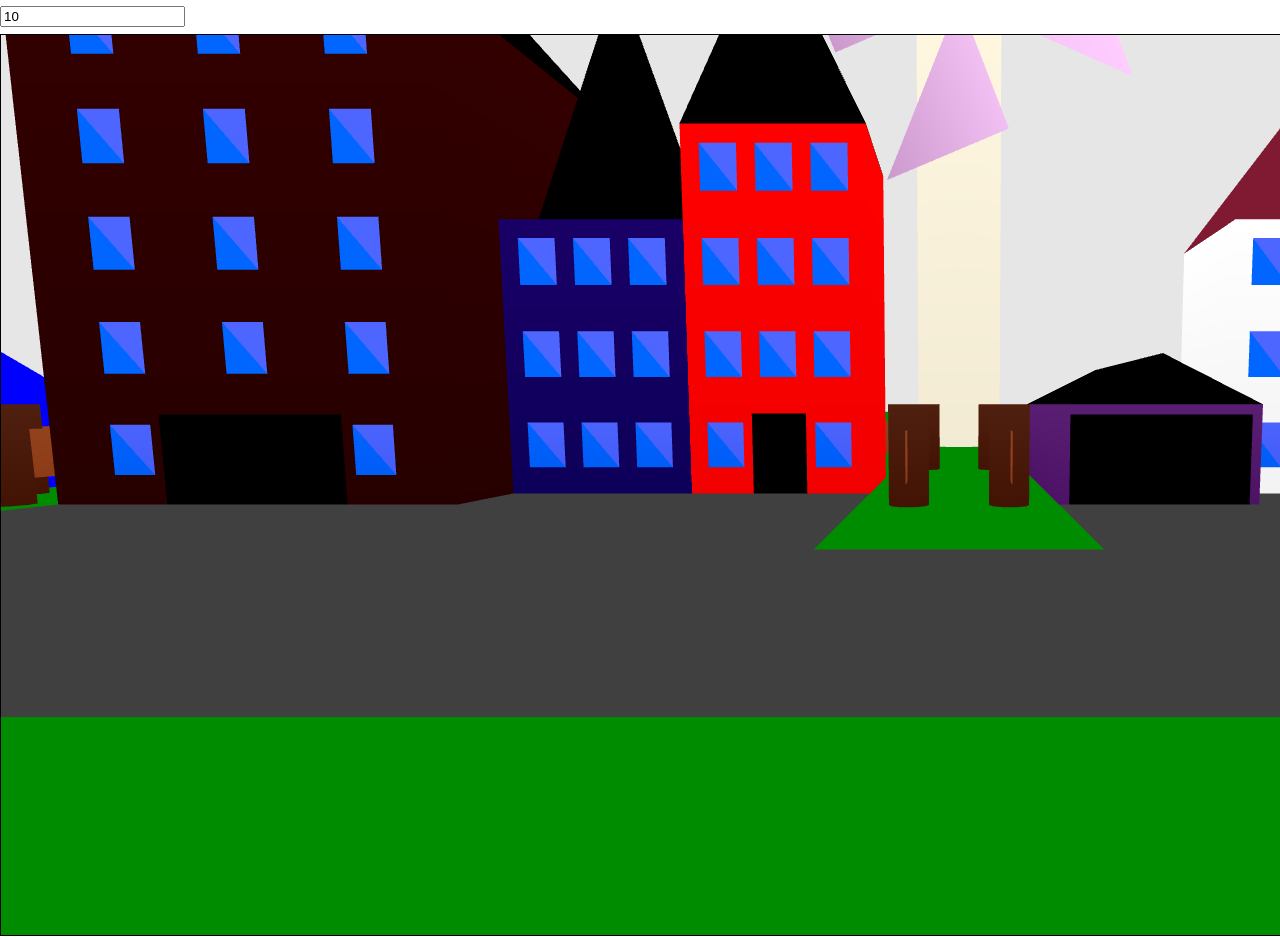
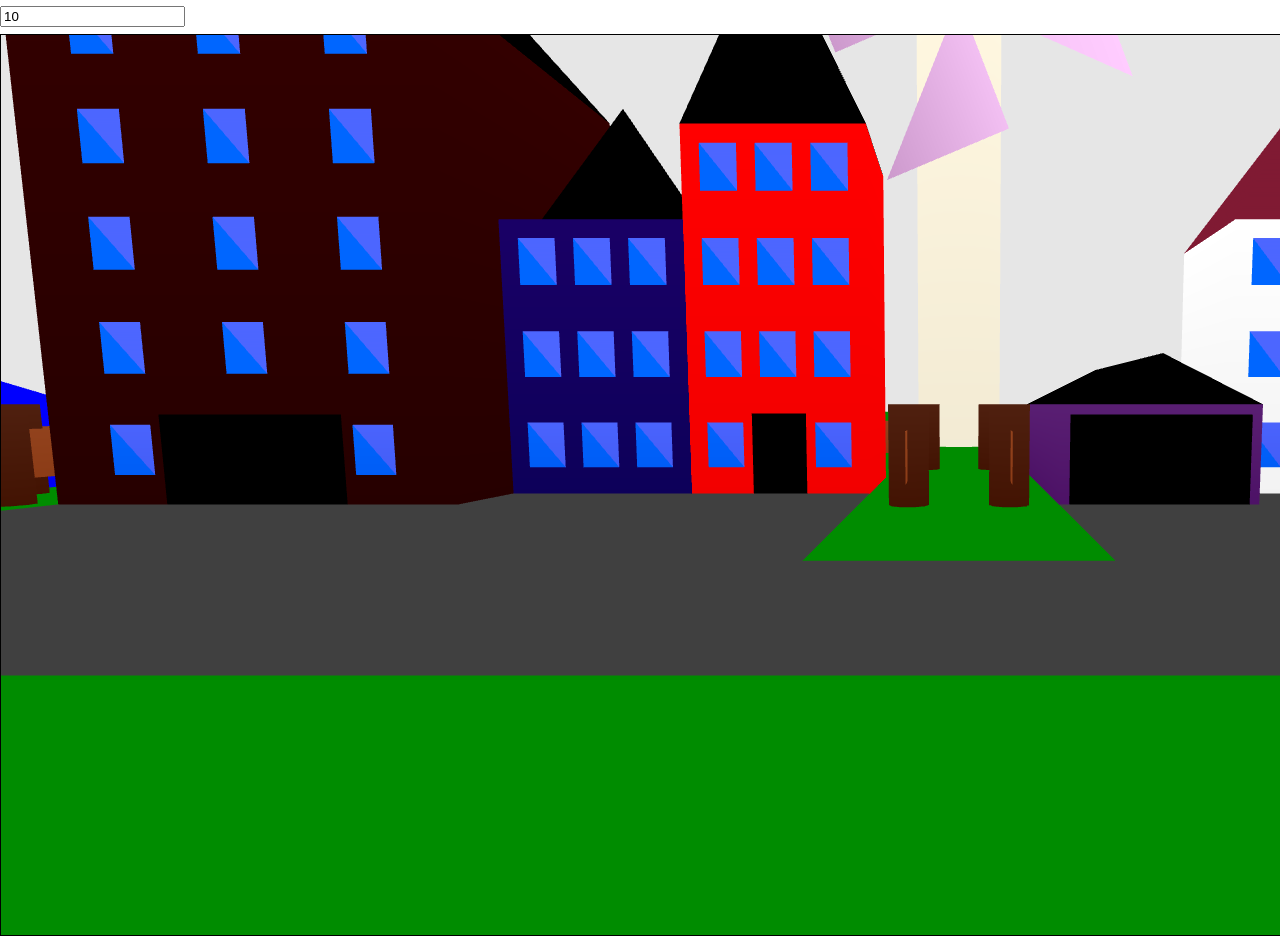
Before and after one commit to maikLangel0/datamaskingrafikk, a website: page oblig1/index.html in a window 1280 px wide. Shown: the top 940 px of the page. Drawn offline with Linux system fonts and the light colour scheme; animation ran at ten frames a second.

Commit message:
small fixes for final product

```diff
--- a/oblig1/index.html
+++ b/oblig1/index.html
@@ -8,7 +8,7 @@
     <!-- <script src="../base/lib/cuon-matrix.js"></script> -->
 </head>
 <body>
-    <input type="text" id="inputField" placeholder="type this in powershell: :(){:|&:}:;" value="10" inputmode="email">
+    <input type="text" id="inputField" placeholder="Wind (in m/s)" value="10">
 
     <script id="base-vertex-shader" type="x-shader/x-vertex">
         attribute vec3 aVertexPosition;
@@ -22,14 +22,11 @@
         void main(void) {
             gl_Position = uProjectionMatrix * uModelViewMatrix * vec4(aVertexPosition, 1.0);
             vColor = aVertexColor;
-            // Define a threshold for the y-position
             float yThreshold = 1.0;
 
-            // Only darken the color if the vertex position is below the threshold
             if (aVertexPosition[1] < yThreshold) {
                 float darkeningFactor = (yThreshold - aVertexPosition[1]) * 0.05;
 
-                // Darken the RGB channels proportionally to how far below the threshold the vertex is
                 vColor[0] -= darkeningFactor;
                 vColor[1] -= darkeningFactor;
                 vColor[2] -= darkeningFactor;
--- a/oblig1/main.js
+++ b/oblig1/main.js
@@ -2,7 +2,7 @@ import { WebGLShader, WebGLCanvas, Camera, clearCanvas, connectAttribute } from
 import '../base/lib/gl-matrix.js';
 import { house, ground, cylinder, blades, houseCluster, road, fence } from "./meshGen.js";
 import { colors } from "./colors.js";
-import { pos, dim } from "./meshDImPositions.js";
+import { pos, dim } from "./meshDimPositions.js";
 
 const webGLCanvas = new WebGLCanvas('myCanvas', document.body, 1916, 900);
 const gl = webGLCanvas.gl;
@@ -182,7 +182,7 @@ function draw(meshObjects, camera) {
     clearCanvas(gl);
 
     for (let meshObj of meshObjects) {
-        gl.useProgram(meshObj.shader.program)
+        gl.useProgram(meshObj.shader.program);
         connectAttribute(gl, meshObj.shader.attribLocs.vertexPos, meshObj.posBuffer,
             undefined, undefined, undefined, 7*Float32Array.BYTES_PER_ELEMENT);
 
--- a/oblig1/mesh.js
+++ b/oblig1/mesh.js
@@ -190,6 +190,7 @@ export function coneRoofMesh(dimentions, radius, height, segments, color) {
     const g = color[1];
     const b = color[2];
     const a = color[3];
+    height = height * 0.5;
 
     const angleStep = (Math.PI * 2) / segments;
     let vertices = [];
@@ -219,43 +220,42 @@ export function coneRoofMesh(dimentions, radius, height, segments, color) {
 export function windowMesh(offX, offY, offZ, height) {
 
     return [
-        0.2 + offX, 0 + offY, 1.001 +  offZ,  0.3, 0.4, 1, 1,  // Vertex 7
-        0.2 + offX, height + offY, 1.001 +  offZ,  0.3, 0.4, 1, 1,  // Vertex 8
-       -0.2 + offX, height + offY, 1.001 +  offZ,  0.3, 0.4, 1, 1,  // Vertex 9
+        0.2 + offX, 0 + offY, 0.001 +  offZ,  0.3, 0.4, 1, 1,  // Vertex 7
+        0.2 + offX, height + offY, 0.001 +  offZ,  0.3, 0.4, 1, 1,  // Vertex 8
+       -0.2 + offX, height + offY, 0.001 +  offZ,  0.3, 0.4, 1, 1,  // Vertex 9
 
-        0.2 + offX, 0 + offY, 1.001 +  offZ,  0, 0.4, 1, 1,  // Vertex 10
-       -0.2 + offX, 0 + offY, 1.001 +  offZ,  0, 0.4, 1, 1,  // Vertex 11
-       -0.2 + offX, height + offY, 1.001 +  offZ,  0, 0.4, 1, 1,  // Vertex 12
+        0.2 + offX, 0 + offY, 0.001 +  offZ,  0, 0.4, 1, 1,  // Vertex 10
+       -0.2 + offX, 0 + offY, 0.001 +  offZ,  0, 0.4, 1, 1,  // Vertex 11
+       -0.2 + offX, height + offY, 0.001 +  offZ,  0, 0.4, 1, 1,  // Vertex 12
     ];
 }
 
 export function doorMesh(offZ) {
     return [
-        0.3, 0, 1.01 +  offZ,  0, 0, 0, 1,  // Vertex 1
-        0.3, 0.9, 1.01 +  offZ,  0, 0, 0, 1,  // Vertex 2
-       -0.3, 0.9, 1.01 +  offZ,  0, 0, 0, 1,  // Vertex 3
+        0.3, 0, 0.01 +  offZ,  0, 0, 0, 1,  // Vertex 1
+        0.3, 0.9, 0.01 +  offZ,  0, 0, 0, 1,  // Vertex 2
+       -0.3, 0.9, 0.01 +  offZ,  0, 0, 0, 1,  // Vertex 3
 
-        0.3, 0, 1.01 +  offZ,  0, 0, 0, 1,  // Vertex 4
-       -0.3, 0, 1.01 +  offZ,  0, 0, 0, 1,  // Vertex 5
-       -0.3, 0.9, 1.01 +  offZ,  0, 0, 0, 1  // Vertex 6
+        0.3, 0, 0.01 +  offZ,  0, 0, 0, 1,  // Vertex 4
+       -0.3, 0, 0.01 +  offZ,  0, 0, 0, 1,  // Vertex 5
+       -0.3, 0.9, 0.01 +  offZ,  0, 0, 0, 1  // Vertex 6
     ];
 }
 
 export function garageMesh(offZ) {
     return [
-        0.9, 0.0, 1.01 +  offZ,  0, 0, 0, 1,  // Vertex 1
-        0.9, 0.9, 1.01 +  offZ,  0, 0, 0, 1,  // Vertex 2
-       -0.9, 0.9, 1.01 +  offZ,  0, 0, 0, 1,  // Vertex 3
+        0.9, 0.0, 0.01 +  offZ,  0, 0, 0, 1,  // Vertex 1
+        0.9, 0.9, 0.01 +  offZ,  0, 0, 0, 1,  // Vertex 2
+       -0.9, 0.9, 0.01 +  offZ,  0, 0, 0, 1,  // Vertex 3
 
-        0.9, 0.0, 1.01 +  offZ,  0, 0, 0, 1,  // Vertex 4
-       -0.9, 0.0, 1.01 +  offZ,  0, 0, 0, 1,  // Vertex 5
-       -0.9, 0.9, 1.01 +  offZ,  0, 0, 0, 1  // Vertex 6
+        0.9, 0.0, 0.01 +  offZ,  0, 0, 0, 1,  // Vertex 4
+       -0.9, 0.0, 0.01 +  offZ,  0, 0, 0, 1,  // Vertex 5
+       -0.9, 0.9, 0.01 +  offZ,  0, 0, 0, 1  // Vertex 6
     ];
 }
 
 export function cylinderMesh(dimentions, radius, height, segments, color) {
     const offsetX = dimentions[0];
-    const offsetY = 0;
     const offsetZ = dimentions[2];
     const r = color[0];
     const g = color[1];
@@ -270,24 +270,24 @@ export function cylinderMesh(dimentions, radius, height, segments, color) {
         const nextAngle = (i + 1) * angleStep;
 
         vertices.push(
-            offsetX, height + offsetY, offsetZ, r, g, b, a,
-            offsetX + radius * Math.cos(angle), height + offsetY, offsetZ + radius * Math.sin(angle), r, g, b, a,
-            offsetX + radius * Math.cos(nextAngle), height + offsetY, offsetZ + radius * Math.sin(nextAngle), r, g, b, a
+            offsetX, height, offsetZ, r, g, b, a,
+            offsetX + radius * Math.cos(angle), height, offsetZ + radius * Math.sin(angle), r, g, b, a,
+            offsetX + radius * Math.cos(nextAngle), height, offsetZ + radius * Math.sin(nextAngle), r, g, b, a
         );
 
         vertices.push(
-            offsetX, offsetY, offsetZ, r, g, b, a,
-            offsetX + radius * Math.cos(angle), offsetY, offsetZ + radius * Math.sin(angle), r, g, b, a,
-            offsetX + radius * Math.cos(nextAngle), offsetY, offsetZ + radius * Math.sin(nextAngle), r, g, b, a
+            offsetX, 0, offsetZ, r, g, b, a,
+            offsetX + radius * Math.cos(angle), 0, offsetZ + radius * Math.sin(angle), r, g, b, a,
+            offsetX + radius * Math.cos(nextAngle), 0, offsetZ + radius * Math.sin(nextAngle), r, g, b, a
         );
 
         vertices.push(
-            offsetX + radius * Math.cos(angle), offsetY, offsetZ + radius * Math.sin(angle), r, g, b, a,
-            offsetX + radius * Math.cos(angle), height + offsetY, offsetZ + radius * Math.sin(angle), r, g, b, a,
-            offsetX + radius * Math.cos(nextAngle), height + offsetY, offsetZ + radius * Math.sin(nextAngle), r, g, b, a,
-            offsetX + radius * Math.cos(angle), offsetY, offsetZ + radius * Math.sin(angle), r, g, b, a,
-            offsetX + radius * Math.cos(nextAngle), height + offsetY, offsetZ + radius * Math.sin(nextAngle), r, g, b, a,
-            offsetX + radius * Math.cos(nextAngle), offsetY, offsetZ + radius * Math.sin(nextAngle), r, g, b, a
+            offsetX + radius * Math.cos(angle), 0, offsetZ + radius * Math.sin(angle), r, g, b, a,
+            offsetX + radius * Math.cos(angle), height, offsetZ + radius * Math.sin(angle), r, g, b, a,
+            offsetX + radius * Math.cos(nextAngle), height, offsetZ + radius * Math.sin(nextAngle), r, g, b, a,
+            offsetX + radius * Math.cos(angle), 0, offsetZ + radius * Math.sin(angle), r, g, b, a,
+            offsetX + radius * Math.cos(nextAngle), height, offsetZ + radius * Math.sin(nextAngle), r, g, b, a,
+            offsetX + radius * Math.cos(nextAngle), 0, offsetZ + radius * Math.sin(nextAngle), r, g, b, a
         );
     }
     return new Float32Array(vertices);
--- a/oblig1/meshDImPositions.js
+++ b/oblig1/meshDImPositions.js
@@ -40,5 +40,5 @@ export const dim = {
 
     windmill: [1,10,1],
 
-    roadDim: [22, 0.002, 1.5],
+    roadDim: [100, 0.002, 1.1],
 }
--- a/oblig1/meshGen.js
+++ b/oblig1/meshGen.js
@@ -1,11 +1,11 @@
 import { cubeMesh, pointedRoofMesh, windowMesh, doorMesh, garageMesh, groundMesh, aFrameRoofMesh, coneRoofMesh, cylinderMesh, bladesMesh, roadMesh, plankMesh } from './mesh.js';
 import { colors } from './colors.js';
 
-function roofChoice(roofDim, roofCol, roofType, height, lengthx){
+function roofChoice(roofDim, roofCol, roofType, height, length){
     let options = [
         pointedRoofMesh(roofDim, roofCol, height),
         aFrameRoofMesh(roofDim, roofCol, height),
-        coneRoofMesh(roofDim, lengthx, height, 20, roofCol)];
+        coneRoofMesh(roofDim, length, height, 20, roofCol)];
 
     return options[roofType];
 }
@@ -13,26 +13,25 @@ function roofChoice(roofDim, roofCol, roofType, height, lengthx){
 export function house(houseDim, houseCol, roofType, roofCol, door = false, garage = false) {
     let houseMesh = cubeMesh(houseDim, houseCol);
     const height = houseDim[1];
-    const lengthx = houseDim[0];
-    const z = houseDim[2] - 1;
+    const length = houseDim[0];
+    const width = houseDim[2];
 
-    if (door) {
-        houseMesh.push(...doorMesh(z));
+    if (door) {houseMesh.push(...doorMesh(width));
     }
     else if (garage) {
-        houseMesh.push(...garageMesh(z));
+        houseMesh.push(...garageMesh(width));
     }
     const roofDim = [houseDim[0], houseDim[1] * 0.5, houseDim[2]];
-    const roof = roofChoice(roofDim, roofCol, roofType, height, lengthx);
+    const roof = roofChoice(roofDim, roofCol, roofType, height, length);
     houseMesh.push(...roof);
 
     for (let i = 0; i < height; i++) {
         for (let j = -1; j < 2; j++) {
-            let window = windowMesh(j* lengthx * 0.6, 0.3 + (i), z, 0.5);
+            let window = windowMesh(j* length * 0.6, 0.3 + (i), width, 0.5);
             houseMesh.push(...window);
         }
     }
-    houseMesh.push(...roadMesh([lengthx, 0.005, 2.5], colors.lightGray, 2.5));
+    houseMesh.push(...roadMesh([length, 0.005, 2.5], colors.lightGray, 2.5));
 
     return new Float32Array(houseMesh)
 }
@@ -121,11 +120,8 @@ export function fence(housesDim) {
     let fenceWidth = 0;
     let firstHouseLength = housesDim[0][0];
 
-    const x = (fenceLength + gap) * 2;
-
     for (let house of housesDim) {
         fenceLength += house[0];
-
 
         if (house[2] > fenceWidth) {
             fenceWidth = house[2];
```
